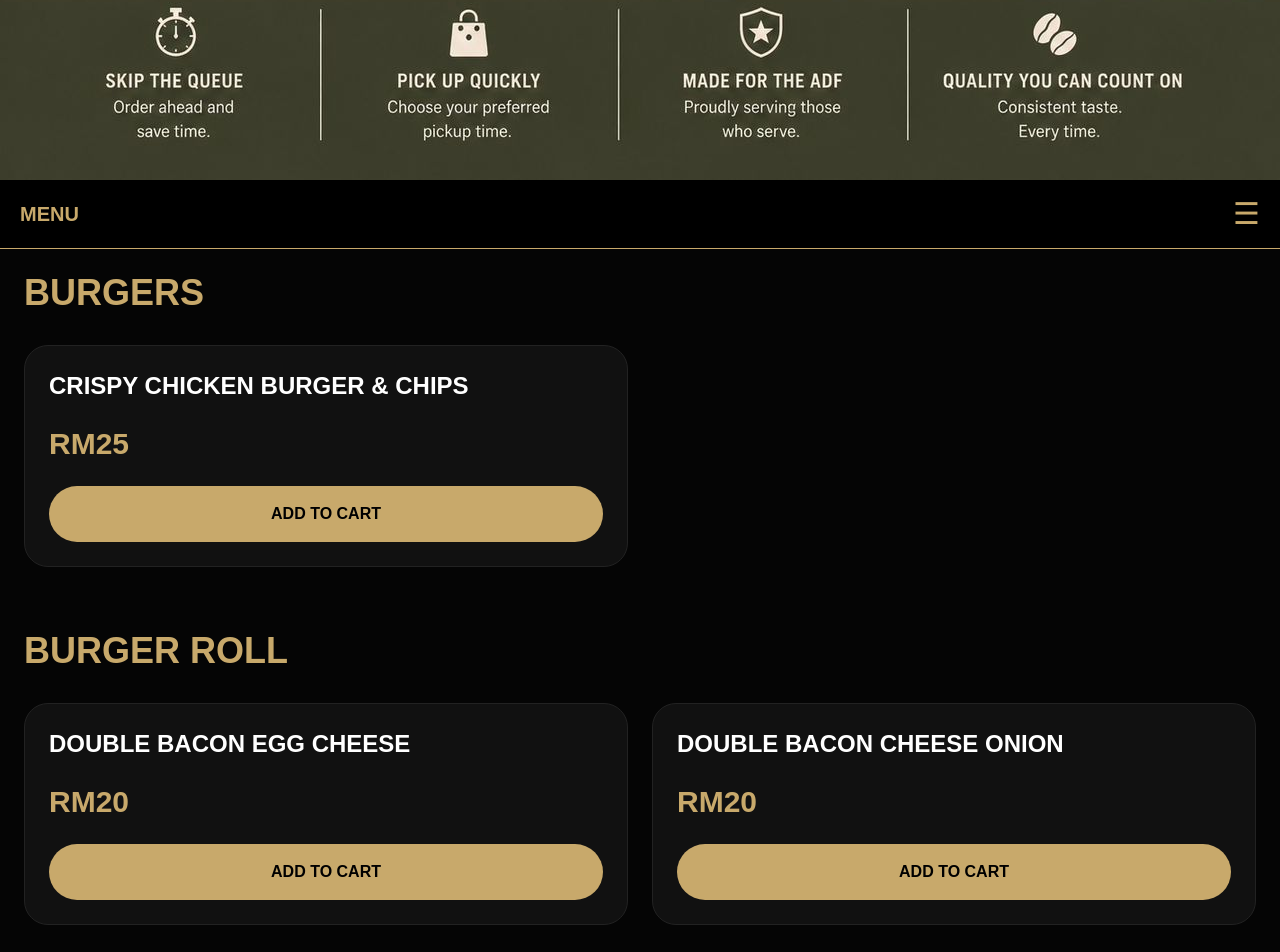
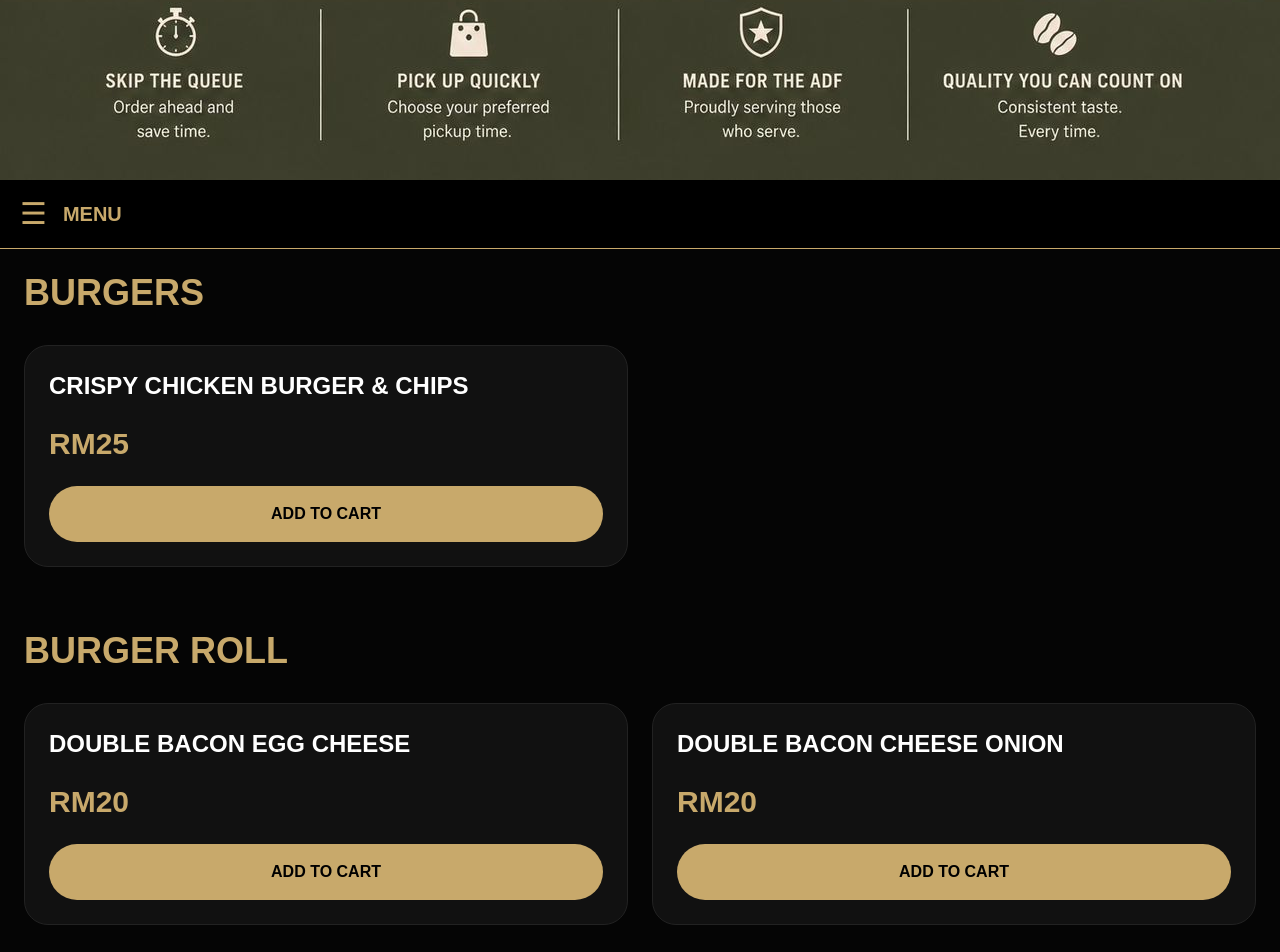
Before and after one commit to diveyaa16/mamasan-scorpion, a Next.js app: page / in a window 1280 px wide. Shown: the part 814-1766 px from the top of the page. Built offline with nearby package versions, Linux system fonts and the light colour scheme.

Commit message:
Update page.tsx

```diff
--- a/app/page.tsx
+++ b/app/page.tsx
@@ -197,11 +197,7 @@ export default function Home() {
       {/* TOP BAR */}
       <div className="sticky top-0 z-50 bg-black border-b border-[#c8a96b]">
 
-        <div className="flex items-center justify-between px-5 py-4">
-
-          <h2 className="text-[#c8a96b] font-black text-xl">
-            MENU
-          </h2>
+        <div className="flex items-center gap-4 px-5 py-4">
 
           <button
             onClick={() => setMenuOpen(!menuOpen)}
@@ -210,20 +206,24 @@ export default function Home() {
             ☰
           </button>
 
+          <h2 className="text-[#c8a96b] font-black text-xl">
+            MENU
+          </h2>
+
         </div>
 
         {menuOpen && (
 
-          <div className="border-t border-[#222] overflow-x-auto">
+  <div className="border-t border-[#222] bg-black">
 
-            <div className="flex whitespace-nowrap">
+    <div className="flex flex-col">
 
       <button
         onClick={() => {
           setActiveCategory("Home");
           setMenuOpen(false);
         }}
-                className="px-5 py-4 text-[#c8a96b] font-black"
+        className="px-5 py-4 text-left text-[#c8a96b] font-black border-b border-[#222]"
       >
         HOME
       </button>
@@ -236,7 +236,7 @@ export default function Home() {
             setActiveCategory(category);
             setMenuOpen(false);
           }}
-                  className="px-5 py-4 text-[#c8a96b] font-black uppercase"
+          className="px-5 py-4 text-left text-[#c8a96b] font-black uppercase border-b border-[#222]"
         >
           {category}
         </button>
```
Lines whose indentation alone changed are shown as unchanged.
